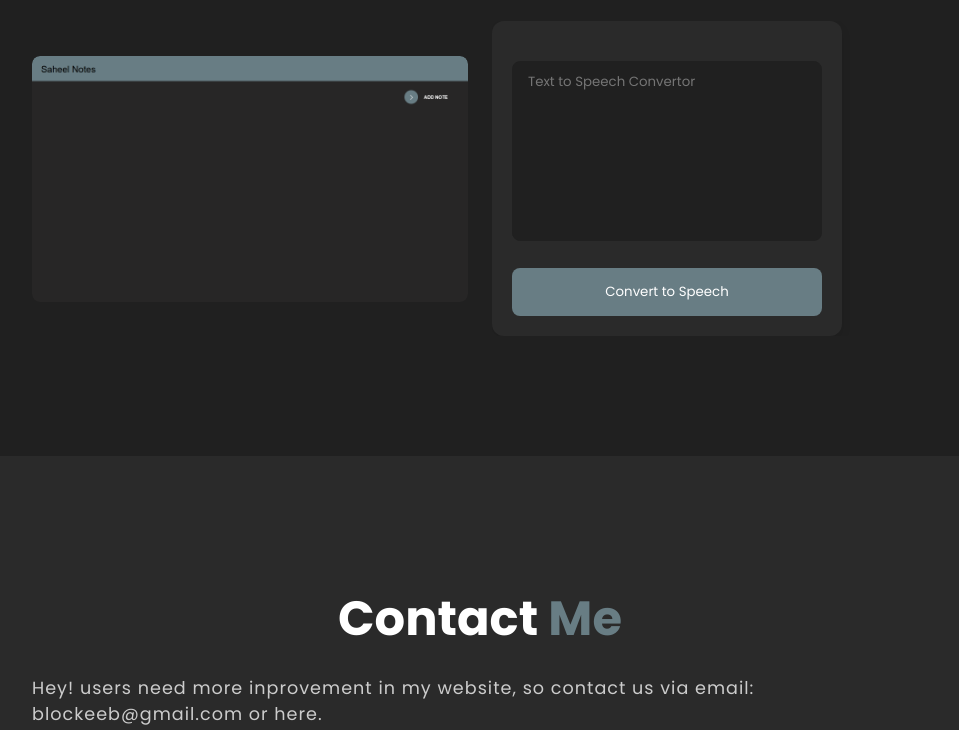
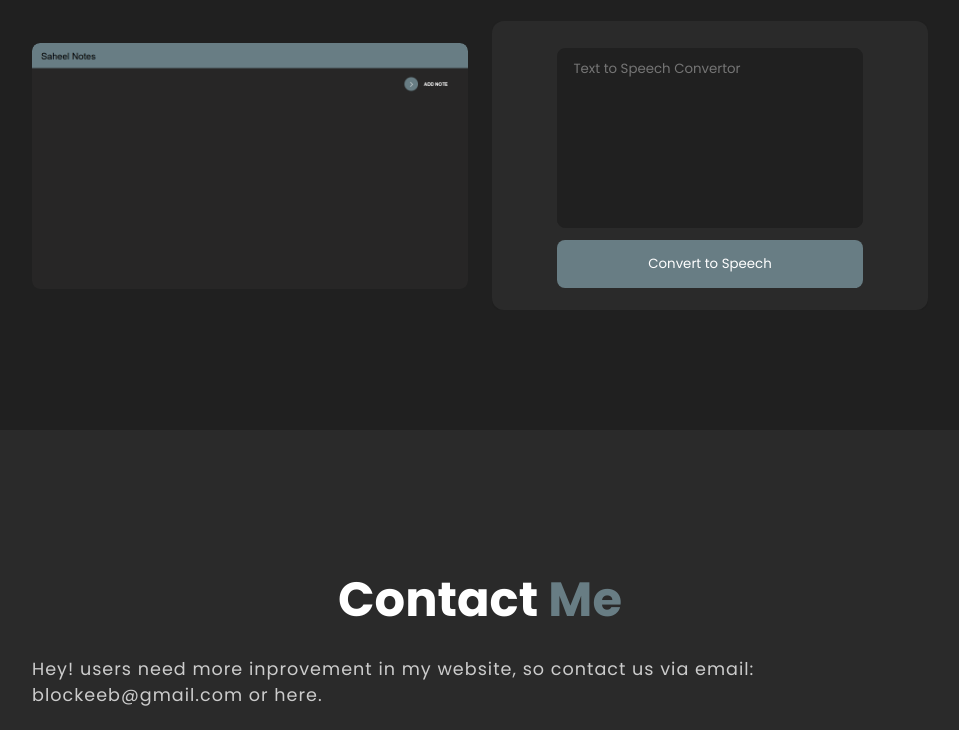
Before and after one commit to Saheel-Raj/CodiT, a plain HTML site: page index.html in a window 1280 px wide. Shown: the part 3175-3905 px from the top of the page, without its empty margins (160-1119 px from the left). Drawn offline with nearby package versions, Linux system fonts and the light colour scheme; a script that the page names is missing.

Commit message:
Update style.css

```diff
--- a/css/style.css
+++ b/css/style.css
@@ -205,7 +205,7 @@ header.sticky{
     transition: all 0.45s ease;
 }
 .about-img img:hover{
-    opacity: 0.7;
+    cursor: not-allowed;
 }
 .about-text h2{
     font-size: var(--h2-font);
@@ -573,12 +573,10 @@ form textarea {
 /* tosc */
 
 .container-speach {
-    position: relative;
-    max-width: 350px;
     width: 100%;
     background: var(--bg-color);
     border-radius: 12px;
-    padding: 20px;
+    padding: 22px 15%;
     box-shadow: 0 5px 10px rgba(0, 0, 0, 0.1);
   }
   textarea {
@@ -587,7 +585,7 @@ form textarea {
     background: var(--second-bg-color);
     color: var(--text-color);
     border-radius: 8px;
-    margin: 20px 0;
+    margin: 5px 0;
     padding: 10px 15px;
     resize: none;
     outline: none;
@@ -604,5 +602,5 @@ form textarea {
     transition: all 0.3s ease;
   }
   button:hover {
-    background: #15802c;
+    background: #333633;
   }
```
